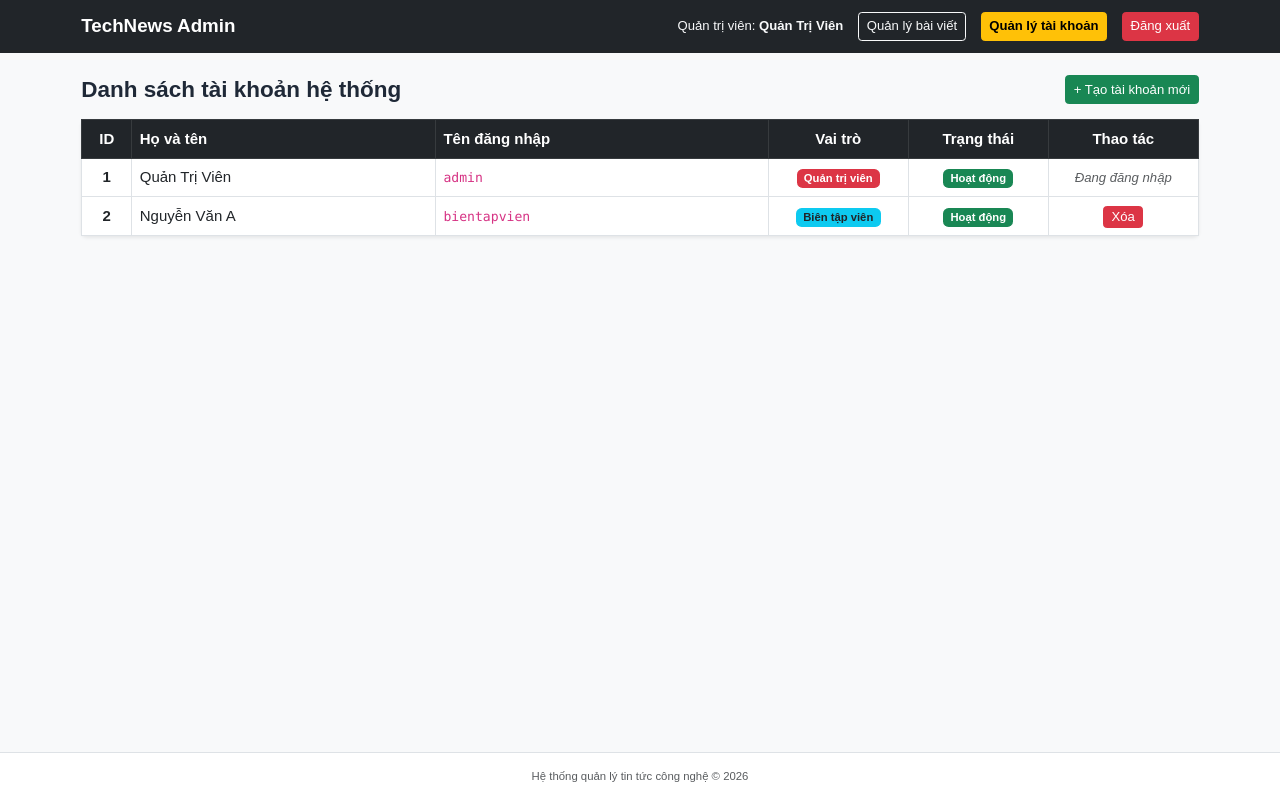
After one commit to hoangsrc/25TH2507-WebTechnologyNews, a PHP site: page /manage_users.php in a window 1280 px wide. The commit adds this page. Run offline with PHP 8.4, Linux system fonts and the light colour scheme; a user stored in the database is signed in; data comes from the database, SQL or seed files in the repository.

Commit message:
Update - Cập nhập chức năng quản lý tài khoản do admin quản lý | Chỉnh sửa chức năng login

```diff
--- a/admin.php
+++ b/admin.php
@@ -53,6 +53,9 @@ $result = mysqli_query($conn, $sql);
                             <span class="badge bg-info text-dark ms-1">Biên tập viên</span>
                         <?php endif; ?>
                     </span>
+                    <?php if ($current_role === 'admin'): ?>
+                        <a href="manage_users.php" class="btn btn-warning btn-sm fw-bold">Quản lý tài khoản</a>
+                    <?php endif; ?>
                     <a href="index.php" class="btn btn-outline-light btn-sm" target="_blank">Xem trang chủ</a>
                     <a href="logout.php" class="btn btn-danger btn-sm">Đăng xuất</a>
                 </div>
--- /dev/null
+++ b/manage_users.php
@@ -0,0 +1,159 @@
+<?php
+session_start();
+require_once 'db.php';
+
+// Chi Admin moi co quyen truy cap trang nay
+if (!isset($_SESSION['admin']) || $_SESSION['role'] !== 'admin') {
+    die("
+        <div style='text-align:center; padding:50px; font-family:Arial, sans-serif;'>
+            <h3 style='color:#c00;'>Từ chối truy cập (Access Denied)</h3>
+            <p>Khu vực này chỉ dành riêng cho Quản trị viên tối cao!</p>
+            <a href='admin.php' style='display:inline-block; padding:8px 16px; background:#0056b3; color:#fff; text-decoration:none;'>Quay lại</a>
+        </div>
+    ");
+}
+
+$msg = '';
+$err = '';
+
+// Xu ly Mo khoa tai khoan
+if (isset($_GET['unlock_id'])) {
+    $unlock_id = (int)$_GET['unlock_id'];
+    $stmt_unlock = mysqli_prepare($conn, "UPDATE users SET failed_attempts = 0, locked_until = NULL WHERE id = ?");
+    mysqli_stmt_bind_param($stmt_unlock, "i", $unlock_id);
+    if (mysqli_stmt_execute($stmt_unlock)) {
+        $msg = "Đã mở khóa tài khoản thành công!";
+    }
+}
+
+// Xu ly Xoa tai khoan
+if (isset($_GET['del_id'])) {
+    $del_id = (int)$_GET['del_id'];
+
+    // Logic chan tu xoa chinh minh
+    $stmt_check = mysqli_prepare($conn, "SELECT username FROM users WHERE id = ?");
+    mysqli_stmt_bind_param($stmt_check, "i", $del_id);
+    mysqli_stmt_execute($stmt_check);
+    $res_check = mysqli_stmt_get_result($stmt_check);
+    $target_user = mysqli_fetch_assoc($res_check);
+
+    if ($target_user && $target_user['username'] === $_SESSION['admin']) {
+        $err = "Bạn không thể tự xóa tài khoản của chính mình!";
+    } else {
+        $stmt_del = mysqli_prepare($conn, "DELETE FROM users WHERE id = ?");
+        mysqli_stmt_bind_param($stmt_del, "i", $del_id);
+        if (mysqli_stmt_execute($stmt_del)) {
+            $msg = "Đã xóa tài khoản thành công!";
+        }
+    }
+}
+
+// Lay danh sach toan bo tai khoan
+$sql_users = "SELECT * FROM users ORDER BY id ASC";
+$res_users = mysqli_query($conn, $sql_users);
+?>
+<!DOCTYPE html>
+<html lang="vi">
+<head>
+    <meta charset="UTF-8">
+    <meta name="viewport" content="width=device-width, initial-scale=1.0">
+    <title>Quản Lý Tài Khoản - TechNews Admin</title>
+    <link href="https://cdn.jsdelivr.net/npm/bootstrap@5.3.0/dist/css/bootstrap.min.css" rel="stylesheet">
+    <link href="css/style.css?v=<?= time() ?>" rel="stylesheet">
+</head>
+<body class="bg-light">
+
+    <div class="main-wrapper">
+        <nav class="navbar navbar-expand-lg navbar-dark bg-dark">
+            <div class="container">
+                <a class="navbar-brand fw-bold" href="admin.php">TechNews Admin</a>
+                <div class="d-flex align-items-center gap-3">
+                    <span class="text-light small">Quản trị viên: <strong><?= htmlspecialchars($_SESSION['fullname']) ?></strong></span>
+                    <a href="admin.php" class="btn btn-outline-light btn-sm">Quản lý bài viết</a>
+                    <a href="manage_users.php" class="btn btn-warning btn-sm fw-bold">Quản lý tài khoản</a>
+                    <a href="logout.php" class="btn btn-danger btn-sm">Đăng xuất</a>
+                </div>
+            </div>
+        </nav>
+
+        <div class="container my-4">
+            <div class="d-flex justify-content-between align-items-center mb-3">
+                <h4 class="fw-bold mb-0">Danh sách tài khoản hệ thống</h4>
+                <a href="add_user.php" class="btn btn-success btn-sm">+ Tạo tài khoản mới</a>
+            </div>
+
+            <?php if (!empty($msg)): ?>
+                <div class="alert alert-success py-2"><?= htmlspecialchars($msg) ?></div>
+            <?php endif; ?>
+            <?php if (!empty($err)): ?>
+                <div class="alert alert-danger py-2"><?= htmlspecialchars($err) ?></div>
+            <?php endif; ?>
+
+            <div class="card shadow-sm border-0">
+                <div class="card-body p-0">
+                    <div class="table-responsive">
+                        <table class="table table-bordered table-hover align-middle mb-0">
+                            <thead class="table-dark">
+                                <tr>
+                                    <th style="width: 50px;" class="text-center">ID</th>
+                                    <th>Họ và tên</th>
+                                    <th>Tên đăng nhập</th>
+                                    <th style="width: 140px;" class="text-center">Vai trò</th>
+                                    <th style="width: 140px;" class="text-center">Trạng thái</th>
+                                    <th style="width: 150px;" class="text-center">Thao tác</th>
+                                </tr>
+                            </thead>
+                            <tbody>
+                                <?php while ($u = mysqli_fetch_assoc($res_users)): ?>
+                                    <?php
+                                        $is_locked = (!empty($u['locked_until']) && strtotime($u['locked_until']) > time());
+                                    ?>
+                                    <tr>
+                                        <td class="text-center fw-bold"><?= $u['id'] ?></td>
+                                        <td><?= htmlspecialchars($u['fullname']) ?></td>
+                                        <td><code><?= htmlspecialchars($u['username']) ?></code></td>
+                                        <td class="text-center">
+                                            <?php if ($u['role'] === 'admin'): ?>
+                                                <span class="badge bg-danger">Quản trị viên</span>
+                                            <?php else: ?>
+                                                <span class="badge bg-info text-dark">Biên tập viên</span>
+                                            <?php endif; ?>
+                                        </td>
+                                        <td class="text-center">
+                                            <?php if ($is_locked): ?>
+                                                <span class="badge bg-danger">Đang bị khóa</span>
+                                            <?php else: ?>
+                                                <span class="badge bg-success">Hoạt động</span>
+                                            <?php endif; ?>
+                                        </td>
+                                        <td class="text-center">
+                                            <?php if ($is_locked): ?>
+                                                <a href="manage_users.php?unlock_id=<?= $u['id'] ?>" class="btn btn-warning btn-sm py-0 px-2 fw-semibold">Mở khóa</a>
+                                            <?php endif; ?>
+
+                                            <?php if ($u['username'] !== $_SESSION['admin']): ?>
+                                                <a href="manage_users.php?del_id=<?= $u['id'] ?>"
+                                                   onclick="return confirm('Bạn có chắc chắn muốn xóa tài khoản này không?');"
+                                                   class="btn btn-danger btn-sm py-0 px-2">Xóa</a>
+                                            <?php else: ?>
+                                                <span class="text-muted small fst-italic">Đang đăng nhập</span>
+                                            <?php endif; ?>
+                                        </td>
+                                    </tr>
+                                <?php endwhile; ?>
+                            </tbody>
+                        </table>
+                    </div>
+                </div>
+            </div>
+        </div>
+    </div>
+
+    <footer class="site-footer py-3 text-center border-top">
+        <div class="container small text-muted">
+            Hệ thống quản lý tin tức công nghệ &copy; 2026
+        </div>
+    </footer>
+
+</body>
+</html>
```
Also changed, not shown: add_user.php (added, +157 -0 lines), login.php (+76 -15 lines).
